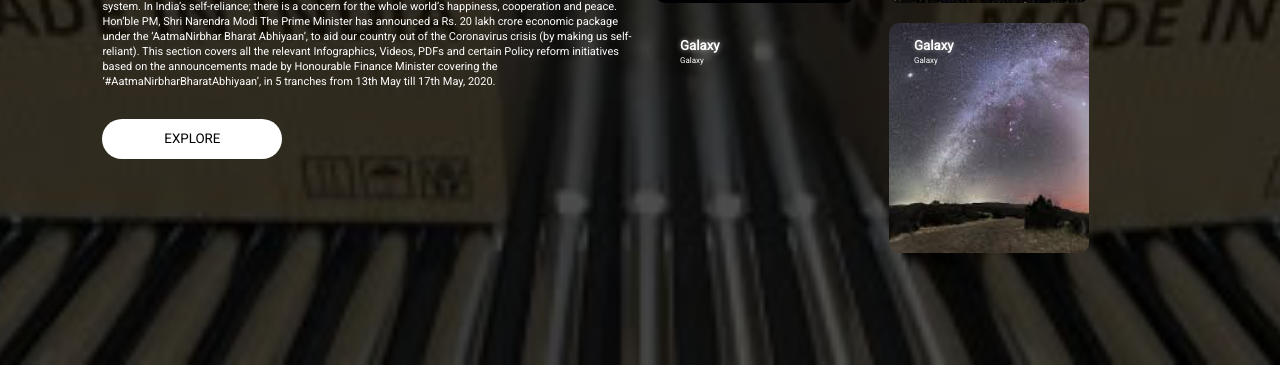
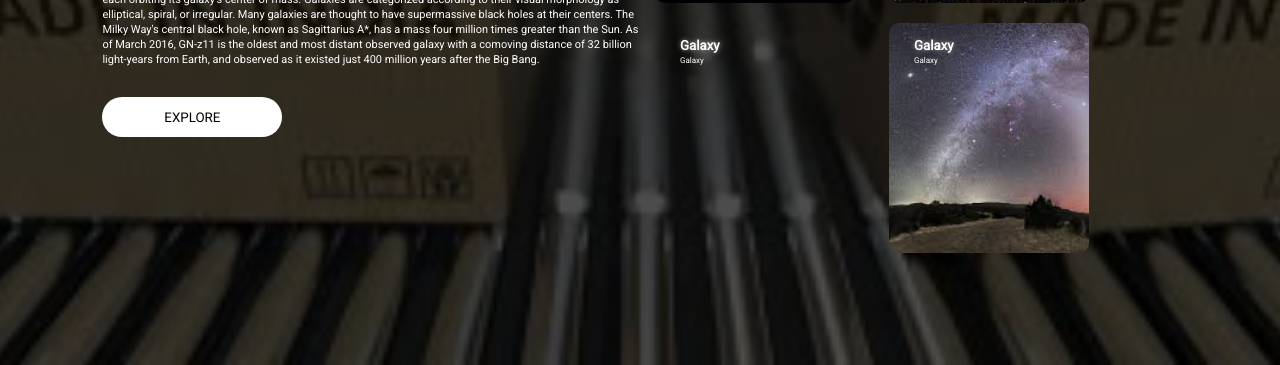
Before and after one commit to Pavan-kumar567/MY-PROJECT-, a plain HTML site: page index.html in a window 1280 px wide. Shown: the part 435-800 px from the top of the page. Drawn offline with Linux system fonts and the light colour scheme; files whose address does not match are found by name.

Commit message:
Update index.html

```diff
--- a/index.html
+++ b/index.html
@@ -24,20 +24,20 @@
             </div>
             <div class="row">
             <div class="col">
-                <h1>AATMANIRBHAR BHARAT</h1>
-                <p>AatmaNirbharBharat Abhiyan
-                    When India speaks of becoming self-reliant, it doesn’t advocate a
-                    self-centred system. In India’s self-reliance; there is a concern
-                    for the whole world’s happiness, cooperation and peace.
-                    Hon’ble PM, Shri Narendra Modi
+                <h1>Galaxy</h1>
+                <p>A galaxy is a gravitationally bound system of stars, stellar remnants,
+                    interstellar gas, dust, and dark matter.The word galaxy is derived from
+                    the Greek galaxias, literally "milky", a reference to the Milky Way.
+                    Galaxies range in size from dwarfs with just a few hundred million (108)
+                    stars to giants with one hundred trillion (1014) stars,
+                    each orbiting its galaxy's center of mass.
 
-                    The Prime Minister has announced a Rs. 20 lakh crore economic
-                    package under the ‘AatmaNirbhar Bharat Abhiyaan’, to aid our
-                    country out of the Coronavirus crisis (by making us self-reliant).
-                    This section covers all the relevant Infographics, Videos, PDFs
-                    and certain Policy reform initiatives based on the announcements made
-                    by Honourable Finance Minister covering the ‘#AatmaNirbharBharatAbhiyaan’,
-                    in 5 tranches from 13th May till 17th May, 2020.</p>
+                    Galaxies are categorized according to their visual morphology as elliptical,
+                    spiral, or irregular. Many galaxies are thought to have supermassive black holes
+                    at their centers. The Milky Way's central black hole, known as Sagittarius A*,
+                    has a mass four million times greater than the Sun. As of March 2016, GN-z11 is
+                    the oldest and most distant observed galaxy with a comoving distance of 32 billion
+                    light-years from Earth, and observed as it existed just 400 million years after the Big Bang.</p>
                     <button type="button">EXPLORE</button>
             </div>
             <div class="col">
```
